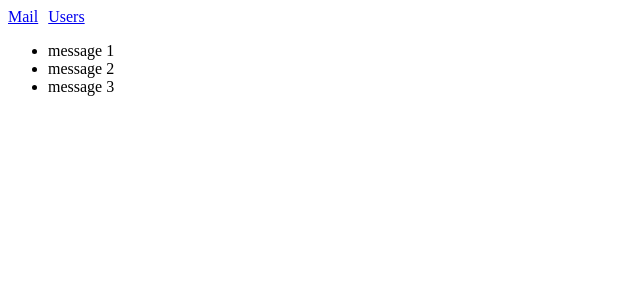
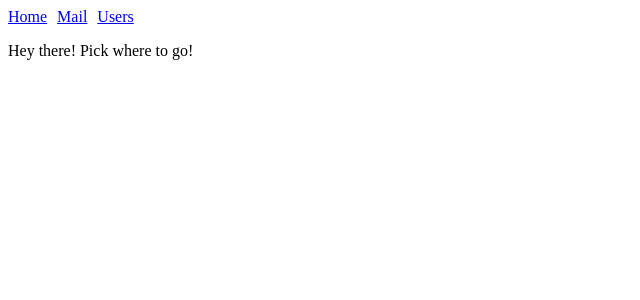
Before and after one commit to mitchellsimoens/angular-fun, an Angular app: page / in a window 1280 px wide. Shown: the top 300 px of the page, without its empty margins (0-640 px from the left). Built offline with nearby package versions, Linux system fonts and the light colour scheme.

Commit message:
Add a home page

```diff
--- a/src/app/app.component.html
+++ b/src/app/app.component.html
@@ -1,4 +1,5 @@
 <header>
+  <a [routerLink]="['']">Home</a>
   <a [routerLink]="['/mail']">Mail</a>
   <a [routerLink]="['/users']">Users</a>
 </header>
--- a/src/app/app.routing.ts
+++ b/src/app/app.routing.ts
@@ -1,8 +1,10 @@
 import { ModuleWithProviders } from '@angular/core';
 import { Routes, RouterModule } from '@angular/router';
 
+import { HomeComponent } from './pages/home/home.component';
+
 export const routes: Routes = [
-  { path: '', pathMatch: 'full', redirectTo: 'pages'},
+  { path: '', pathMatch: 'full', component: HomeComponent },
   { path: 'pages', loadChildren: './pages/pages.module#PagesModule' }
 ];
 
--- /dev/null
+++ b/src/app/pages/home/home.component.html
@@ -0,0 +1,3 @@
+<p>
+  Hey there! Pick where to go!
+</p>
--- /dev/null
+++ b/src/app/pages/home/home.component.ts
@@ -0,0 +1,15 @@
+import { Component, OnInit } from '@angular/core';
+
+@Component({
+  selector: 'app-home',
+  templateUrl: './home.component.html',
+  styleUrls: ['./home.component.css']
+})
+export class HomeComponent implements OnInit {
+
+  constructor() { }
+
+  ngOnInit() {
+  }
+
+}
--- a/src/app/pages/pages.module.ts
+++ b/src/app/pages/pages.module.ts
@@ -4,12 +4,14 @@ import { FormsModule } from '@angular/forms';
 
 import { ComponentsModule } from '../components/components.module';
 
+import { HomeComponent } from './home/home.component';
 import { MailComponent } from './mail/mail.component';
 import { UsersComponent } from './users/users.component';
 
 import { routing } from './pages.routing';
 
 const EXPORTED_DECLARATIONS = [
+  HomeComponent,
   MailComponent,
   UsersComponent
 ];
--- a/src/app/pages/pages.routing.ts
+++ b/src/app/pages/pages.routing.ts
@@ -1,11 +1,12 @@
 import { ModuleWithProviders } from '@angular/core';
 import { Routes, RouterModule } from '@angular/router';
 
+import { HomeComponent } from './home/home.component';
 import { MailComponent } from './mail/mail.component';
 import { UsersComponent } from './users/users.component';
 
 export const routes: Routes = [
-  { path: '', component: MailComponent },
+  { path: '', component: HomeComponent },
   { path: 'mail', component: MailComponent },
   { path: 'users', component: UsersComponent }
 ];
```
Also changed, not shown: src/app/pages/home/home.component.css (added), 1 other file (tests, documents, lock files or other folders).
